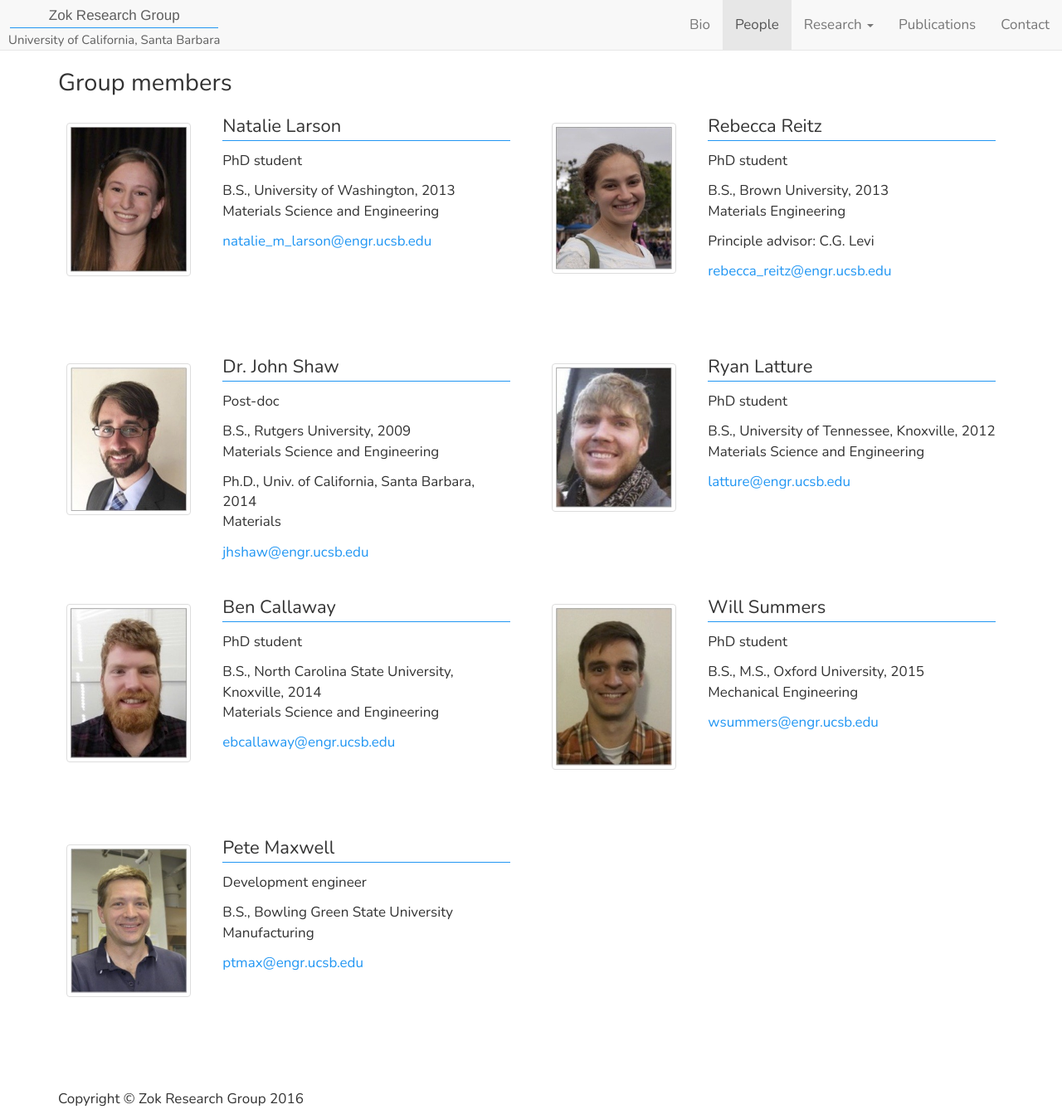
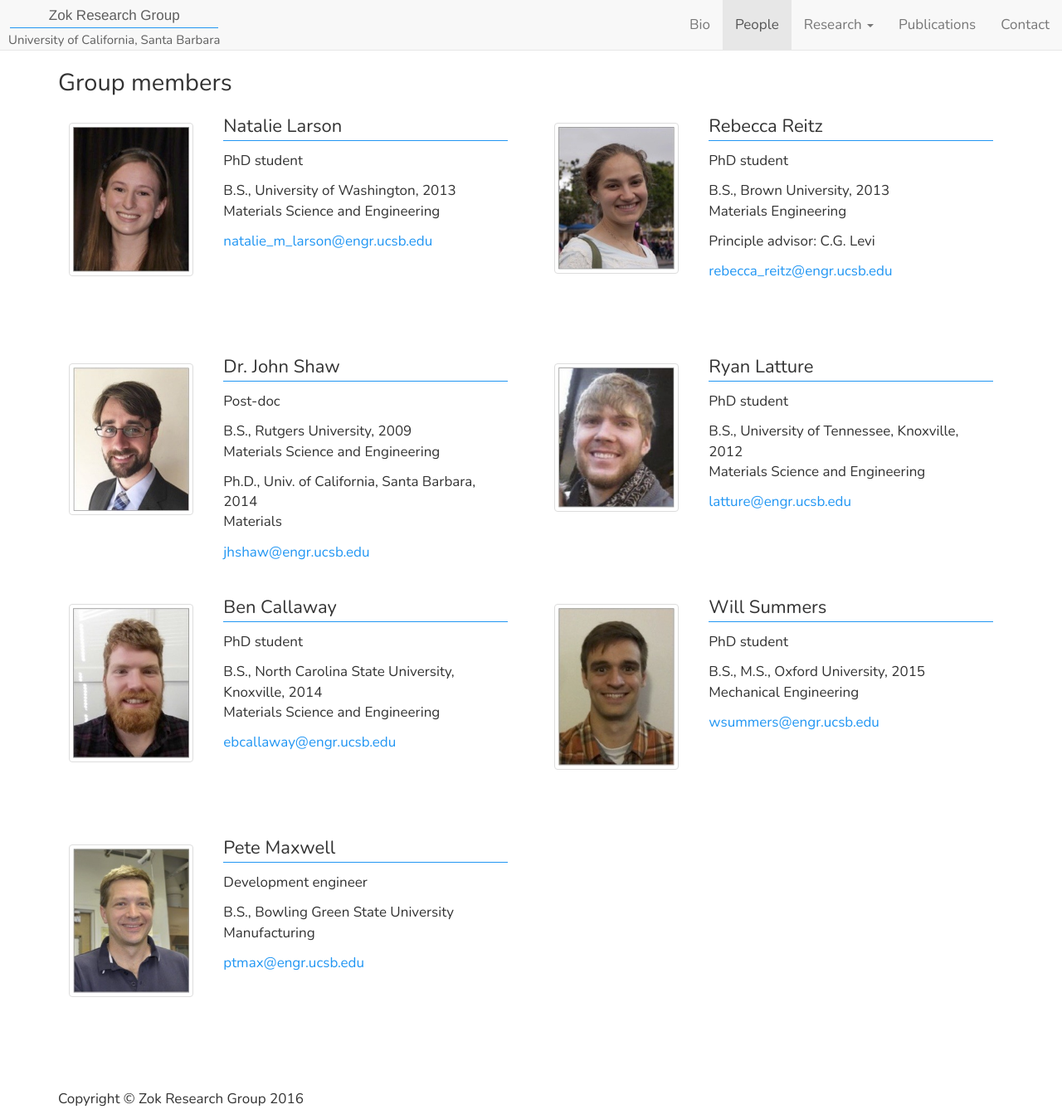
Before and after one commit to latture/zok-group-website, a Jekyll site: the page built from people/index.html, in a window 1280 px wide and 1349 px high. Shown: the whole window at 83% size. Built offline with Jekyll 4.4.1, drawn with Linux system fonts in a browser that asks for light colours; some web fonts are replaced.

Commit message:
Added padding to left and right of panel body.

```diff
--- a/assets/css/style.scss
+++ b/assets/css/style.scss
@@ -97,7 +97,7 @@ body {
     }
 
     .panel-body {
-        padding: 0px;
+        padding: 0px 3px 0px 3px;
     }
 
     .thumbnail {
```
